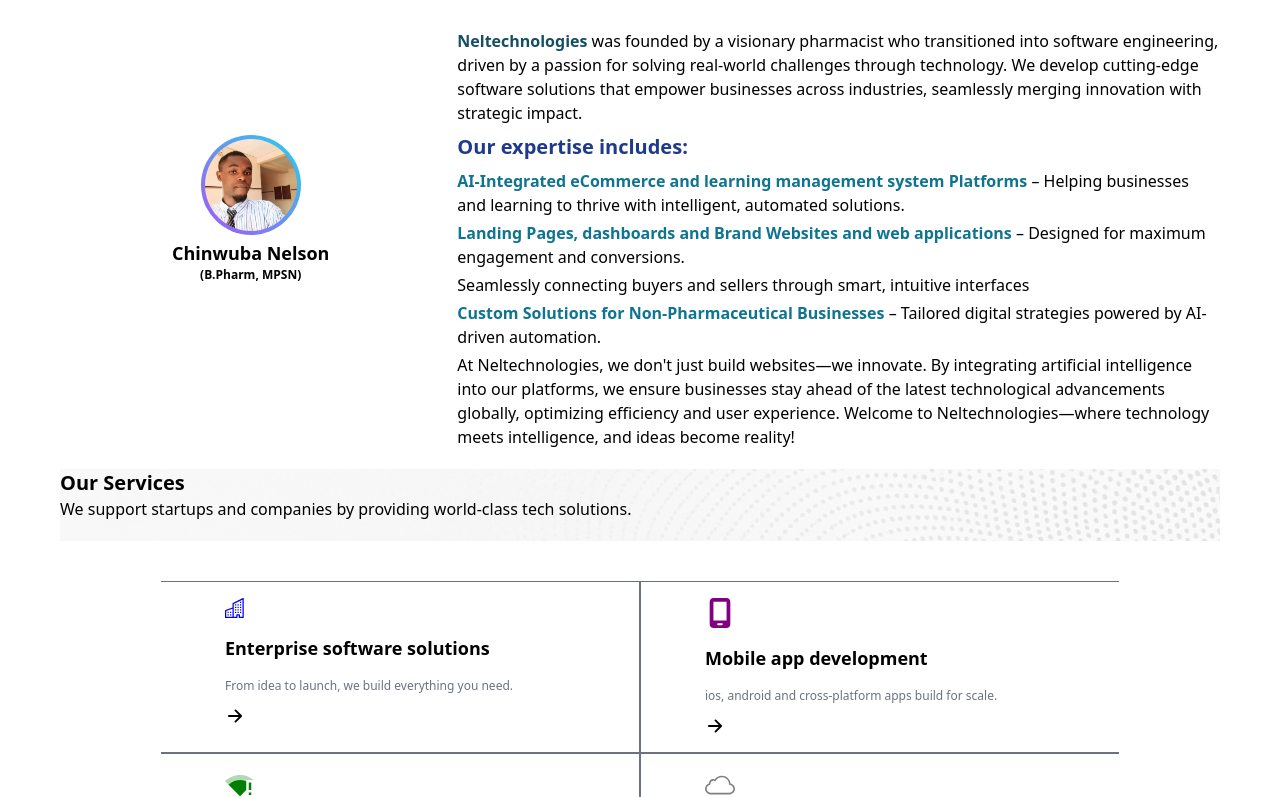
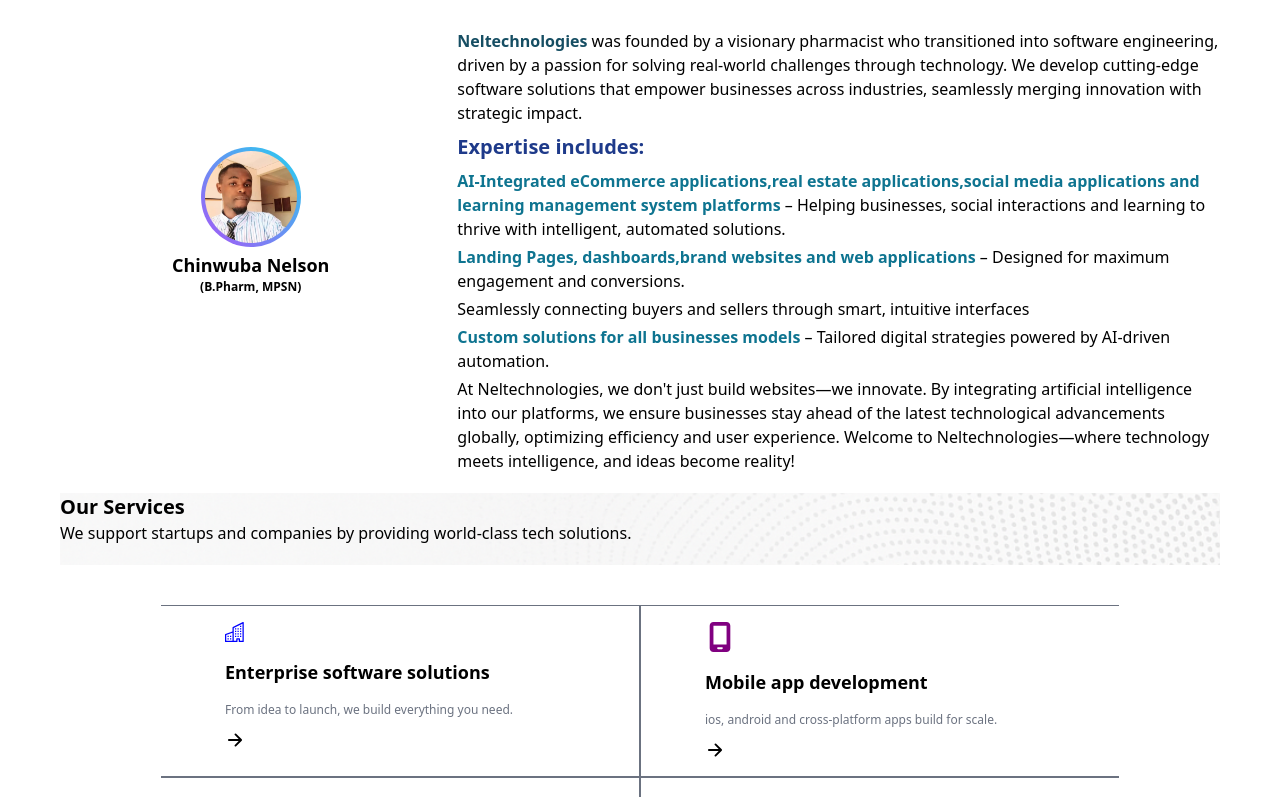
Before and after one commit to Tech041/my-web, a React (Vite) app in the folder client/: page / in a window 1280 px wide. Shown: the part 1063-1860 px from the top of the page. Built offline with nearby package versions, Linux system fonts and the light colour scheme; no server answers.

Commit message:
added nelpin

```diff
--- a/client/src/components/About.jsx
+++ b/client/src/components/About.jsx
@@ -45,20 +45,20 @@
                 merging innovation with strategic impact.
               </p>
               <h3 className="text-xl font-bold text-blue-900 py-2">
-                Our expertise includes:
+                 Expertise includes:
               </h3>
               <div className="flex flex-col justify-center gap-1">
                 <span className="">
                   <span className={spanStyle}>
-                    AI-Integrated eCommerce and learning management system
-                    Platforms{" "}
+                    AI-Integrated eCommerce applications,real estate applications,social media applications  and learning management system
+                    platforms{" "}
                   </span>
-                  – Helping  businesses and learning to thrive with intelligent, automated
+                  – Helping  businesses, social interactions and learning to thrive with intelligent, automated
                   solutions.
                 </span>
                 <span className="">
                   <span className={spanStyle}>
-                    Landing Pages, dashboards and Brand Websites and web
+                    Landing Pages, dashboards,brand websites and web
                     applications
                   </span>{" "}
                   – Designed for maximum engagement and conversions.
@@ -69,7 +69,7 @@
                 </span>
                 <span className="">
                   <span className={spanStyle}>
-                    Custom Solutions for Non-Pharmaceutical Businesses{" "}
+                    Custom solutions for all businesses models{" "}
                   </span>
                   – Tailored digital strategies powered by AI-driven automation.
                 </span>
--- a/client/src/components/OurPortfolio.jsx
+++ b/client/src/components/OurPortfolio.jsx
@@ -22,7 +22,7 @@
       src1: "/vicel_desk.png",
       src2: "/vicel_mobile.png",
       type: "Ecommerce web application",
-      desc: "This application automates pharmaceutical product sales, including cart, order history, user profile, payment gateway, and admin panel for image upload and product management.",
+      desc: "This application automates pharmaceutical product sales, features include cart and other functionalities, user profile, payment gateway, and admin panel for image upload and product management.",
       link: "https://vicel-pharmacy.onrender.com/",
       stack: [
         "React.js",
@@ -51,6 +51,14 @@
         "MongoDB",
         "Cloudinary",
       ],
+    },
+    {
+      src1: "/nelpin_desk.png",
+      src2: "/nelpin_mobile.png",
+      type: "Pinterest Clone",
+      desc: "This application facilitates social interaction.Features include secure user authentication and authorization, with core social media features which include like/unlike,save,comment and post functionalities.  .",
+      link: "https://nelpinterest-app.vercel.app",
+      stack: ["React.js", "Tailwind", "Node", "Express", "ImageKit", "MongoDB"],
     },
     {
       src1: "/mern_desk.png",
```
Also changed, not shown: 3 other files (tests, documents, lock files or other folders).
